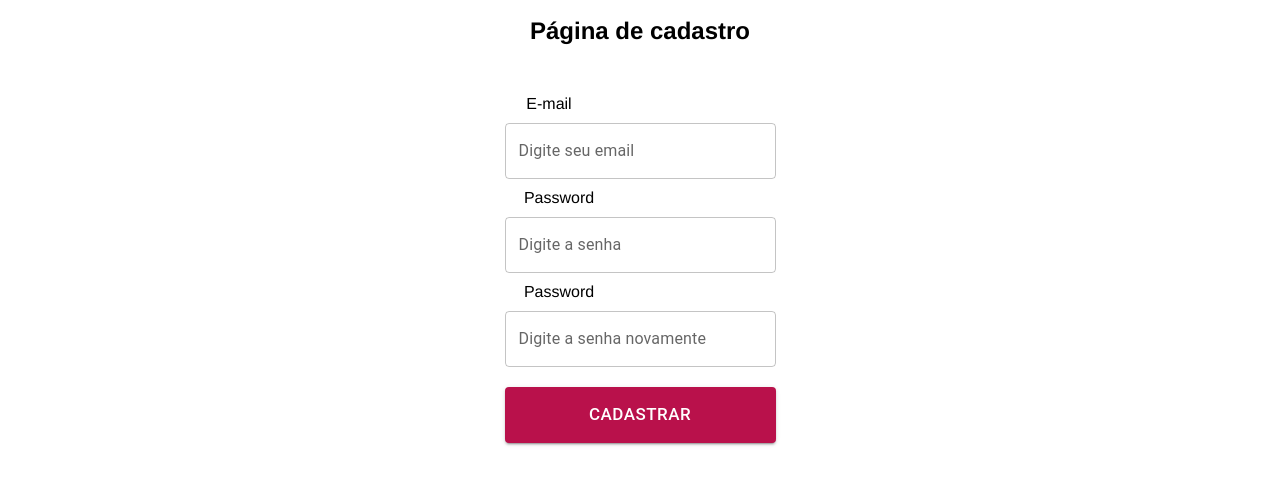
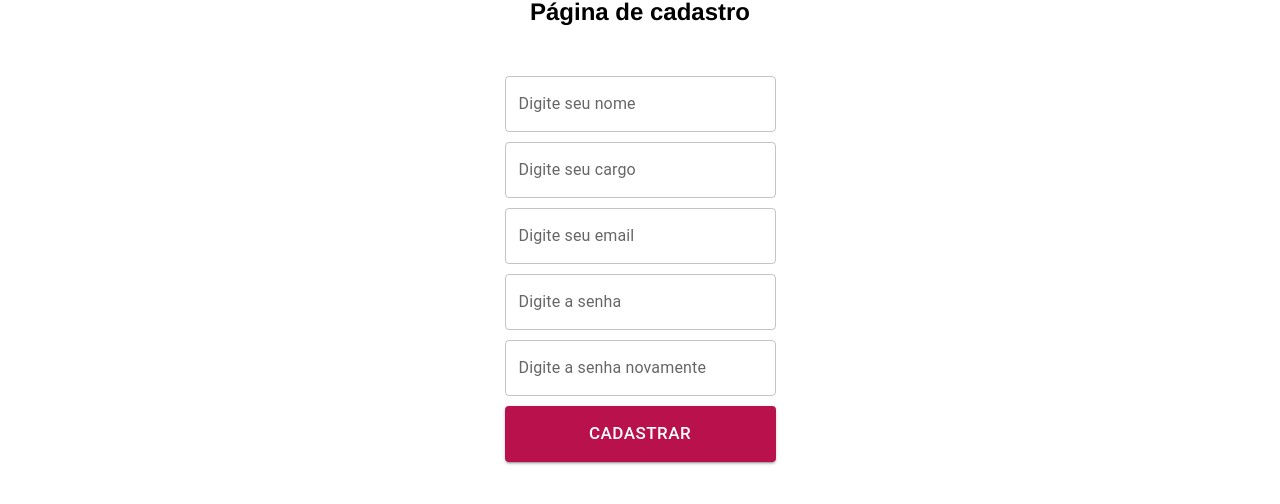
Before and after one commit to joakin16/gerenciamento-web-full, a React (Create React App) app: page /cadastro in a window 1280 px wide. Shown: the part 190-694 px from the top of the page. Built offline with nearby package versions, Linux system fonts and the light colour scheme.

Commit message:
separação de componentes

```diff
--- a/package.json
+++ b/package.json
@@ -11,6 +11,7 @@
     "@testing-library/jest-dom": "^5.16.5",
     "@testing-library/react": "^13.4.0",
     "@testing-library/user-event": "^13.5.0",
+    "firebase": "^9.17.2",
     "notistack": "^2.0.8",
     "react": "^18.2.0",
     "react-dom": "^18.2.0",
--- a/src/Routes/index.js
+++ b/src/Routes/index.js
@@ -1,6 +1,6 @@
 import { BrowserRouter, Routes, Route } from "react-router-dom";
 import Header from "../components/Header";
-import Home from "../pages/Home";
+import Lista from "../pages/Lista";
 import Login from "../pages/Login";
 import Logout from "../pages/Logout";
 import Cadastro from "../pages/Cadastro";
@@ -11,8 +11,8 @@ function RoutesApp() {
     <BrowserRouter>
       <Header />
       <Routes>
-        <Route path="/" element={<Home />} />
-        <Route path="/login" element={<Login />} />
+        <Route path="/" element={<Login />} />
+        <Route path="/lista" element={<Lista />} />
         <Route path="/logout" element={<Logout />} />
         <Route path="/cadastro" element={<Cadastro />} />
         <Route path="/esquecisenha" element={<EsqueciSenha />} />
--- a/src/components/Header/index.js
+++ b/src/components/Header/index.js
@@ -26,10 +26,11 @@ function Header() {
   return (
     <header>
       <ThemeProvider theme={theme}>
-        <a href="/">
+        <a href="#" onClick={() => navigate("/lista")}>
           <img
             className="imagemLogo"
             src="https://youxgroup.com.br/wp-content/uploads/2021/07/logosite.png"
+            alt="logosite"
           />
         </a>
 
@@ -43,8 +44,8 @@ function Header() {
           </div>
 
           <div className="dadosUsuário">
-            <a>Dados do usuário</a>
-            <a>Cargo do usuário</a>
+            <span>Dados do usuário</span>
+            <span>Cargo do usuário</span>
           </div>
           <Button
             size="large"
--- a/src/components/Header/style.css
+++ b/src/components/Header/style.css
@@ -26,6 +26,7 @@ header hr{
     width: 50px;
     border-radius: 50px;
     display: flex;
+    margin-right: 10px;
 }
 
 .menuSuperiorDireito{
@@ -37,3 +38,8 @@ header hr{
     display: flex;
     flex-direction: column;
 }
+
+.dadosUsuário span{
+    color: #FFF;
+
+}
--- a/src/components/SnackBarDadosInvalidos.js
+++ b/src/components/SnackBarDadosInvalidos.js
@@ -6,13 +6,14 @@ function SnackBarDadosInvalidos({
   vertical,
   horizontal,
 }) {
+  const mensagem = "Dados inválidoss";
   return (
     <Snackbar
       anchorOrigin={{ vertical, horizontal }}
       open={open}
       autoHideDuration={5000}
       onClose={closeSnackBarDeletar}
-      message="Dados inválidos"
+      message={mensagem}
       key={vertical + horizontal}
     ></Snackbar>
   );
--- a/src/pages/Cadastro/index.js
+++ b/src/pages/Cadastro/index.js
@@ -1,6 +1,8 @@
 import { Button, TextField } from "@mui/material";
 import "./cadastro.css";
 import { createTheme, ThemeProvider } from "@mui/material/styles";
+import React, { useState } from "react";
+import SnackBarDadosInvalidos from "../../components/SnackBarDadosInvalidos";
 
 const theme = createTheme({
   status: {
@@ -19,57 +21,92 @@ const theme = createTheme({
 });
 
 function Cadastro() {
+  const [nome, setNome] = useState("");
+  const [cargo, setCargo] = useState("");
+  const [email, setEmail] = useState("");
+  const [password, setPassword] = useState("");
+  const [confirmPassword, setConfirmPassword] = useState("");
+  const [dadosInvalidos, setDadosInvalidos] = useState(false);
+
+  const [state, setState] = useState({
+    open: false,
+    vertical: "top",
+    horizontal: "center",
+  });
+
+  const { vertical, horizontal, open } = state;
+
+  const closeSnackBarDeletar = () => {
+    setState({ ...state, open: false });
+  };
+
+  function cadastrarUsuario() {
+    if (
+      nome === "" ||
+      cargo === "" ||
+      email === "" ||
+      password === "" ||
+      confirmPassword === ""
+    ) {
+      setState({ ...state, open: true });
+    }
+  }
+
   return (
     <ThemeProvider theme={theme}>
       <div className="principalCadastro">
         <h2 style={{ marginBottom: "50px" }}>Página de cadastro</h2>
-        <span style={{ marginRight: "182px", marginBottom: "10px" }}>
-          E-mail
-        </span>
+        <TextField
+          label="Digite seu nome"
+          type="text"
+          style={{ width: "271px", marginBottom: "10px" }}
+          value={nome}
+          onChange={(e) => setNome(e.target.value)}
+        ></TextField>
+        <TextField
+          label="Digite seu cargo"
+          type="text"
+          style={{ width: "271px", marginBottom: "10px" }}
+          value={cargo}
+          onChange={(e) => setCargo(e.target.value)}
+        ></TextField>
         <TextField
           label="Digite seu email"
-          style={{ width: "271px" }}
+          style={{ width: "271px", marginBottom: "10px" }}
+          value={email}
+          onChange={(e) => setEmail(e.target.value)}
         ></TextField>
-        <span
-          style={{
-            marginRight: "162px",
-            marginBottom: "10px",
-            marginTop: "10px",
-          }}
-        >
-          Password
-        </span>
         <TextField
           label="Digite a senha"
           type="password"
-          style={{ width: "271px" }}
+          style={{ width: "271px", marginBottom: "10px" }}
+          value={password}
+          onChange={(e) => setPassword(e.target.value)}
         ></TextField>
-        <span
-          style={{
-            marginRight: "162px",
-            marginBottom: "10px",
-            marginTop: "10px",
-          }}
-        >
-          Password
-        </span>
-
         <TextField
           label="Digite a senha novamente"
           type="password"
-          style={{ width: "271px" }}
+          style={{ width: "271px", marginBottom: "10px" }}
+          value={confirmPassword}
+          onChange={(e) => setConfirmPassword(e.target.value)}
         ></TextField>
         <Button
           variant="contained"
           style={{
-            marginTop: "20px",
             width: "271px",
             height: "56px",
             fontSize: "17px",
           }}
+          onClick={cadastrarUsuario}
         >
           Cadastrar
         </Button>
+        <SnackBarDadosInvalidos
+          open={open}
+          closeSnackBarDeletar={closeSnackBarDeletar}
+          vertical={vertical}
+          horizontal={horizontal}
+        ></SnackBarDadosInvalidos>
       </div>
     </ThemeProvider>
   );
--- a/src/pages/Home/index.js
+++ b/src/pages/Lista/index.js
@@ -1,5 +1,5 @@
 import React, { useState, useEffect } from "react";
-import "./home.css";
+import "./lista.css";
 import {
   Button,
   TextField,
@@ -54,7 +54,7 @@ const TransitionAdicionar = React.forwardRef(function Transition(props, ref) {
   return <Slide direction="up" ref={ref} {...props} />;
 });
 
-function Home() {
+function Lista() {
   const [funcionarios, setFuncionarios] = useState([
     {
       nome: "Fiora",
@@ -523,4 +523,4 @@ function Home() {
   );
 }
 
-export default Home;
+export default Lista;
--- a/src/pages/Login/index.js
+++ b/src/pages/Login/index.js
@@ -63,7 +63,7 @@ function Login() {
         <Button
           variant="contained"
           style={{ width: "271px", fontSize: "16px" }}
-          onClick={() => navigate("/")}
+          onClick={() => navigate("/lista")}
         >
           entrar
         </Button>
@@ -71,7 +71,7 @@ function Login() {
         <span>Não tem uma conta? </span>
         <a href="#" onClick={() => goTo("/cadastro")}>
           Cadastre-se
-        </a>{" "}
+        </a>
         <br />
         <a href="#" onClick={() => goTo("/esquecisenha")}>
           Esqueci minha senha
--- a/src/pages/Logout/index.js
+++ b/src/pages/Logout/index.js
@@ -23,7 +23,7 @@ function Logout() {
 
   useEffect(() => {
     setTimeout(function () {
-      navigate("/login");
+      navigate("/");
     }, 5000);
   }, []);
 
@@ -33,7 +33,7 @@ function Logout() {
         {`Você saiu do sistema e será redirecionado em ${timer} segundos`}
       </h2>
       <br />
-      <a href="#" onClick={() => goTo("/login")}>
+      <a href="#" onClick={() => goTo("/")}>
         clique aqui para voltar para a tela de login
       </a>
     </div>
```
Also changed, not shown: src/components/firebaseConnection.js (added, +20 -0 lines), src/pages/Lista/lista.css (renamed from src/pages/Home/home.css), 1 other file (tests, documents, lock files or other folders).
